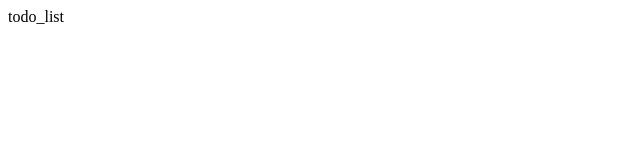
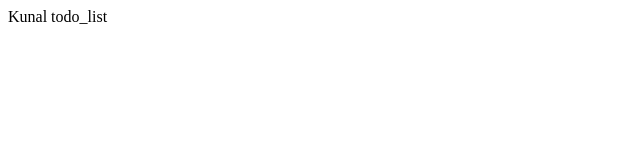
Before and after one commit to kunalmathuri/todo_list, a React (Vite) app: page / in a window 1280 px wide. Shown: the top 160 px of the page, without its empty margins (0-640 px from the left). Built offline with nearby package versions, Linux system fonts and the light colour scheme.

Commit message:
Testing 2

```diff
--- a/src/App.jsx
+++ b/src/App.jsx
@@ -1,12 +1,10 @@
 import { useState } from "react";
-import reactLogo from "./assets/react.svg";
-import viteLogo from "/vite.svg";
 import "./App.css";
 
 function App() {
   const [count, setCount] = useState(0);
 
-  return <>todo_list</>;
+  return <>Kunal todo_list</>;
 }
 
 export default App;
```
